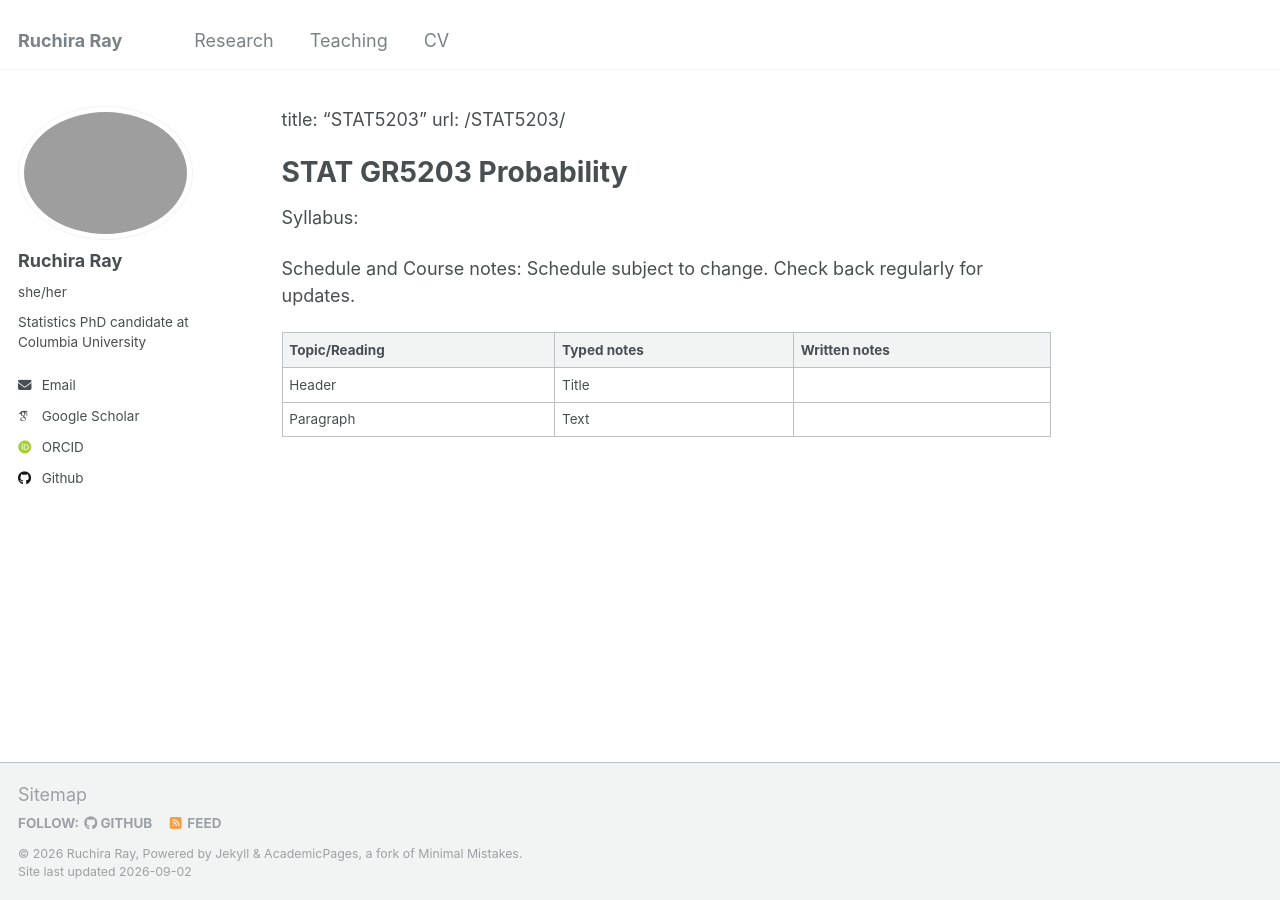
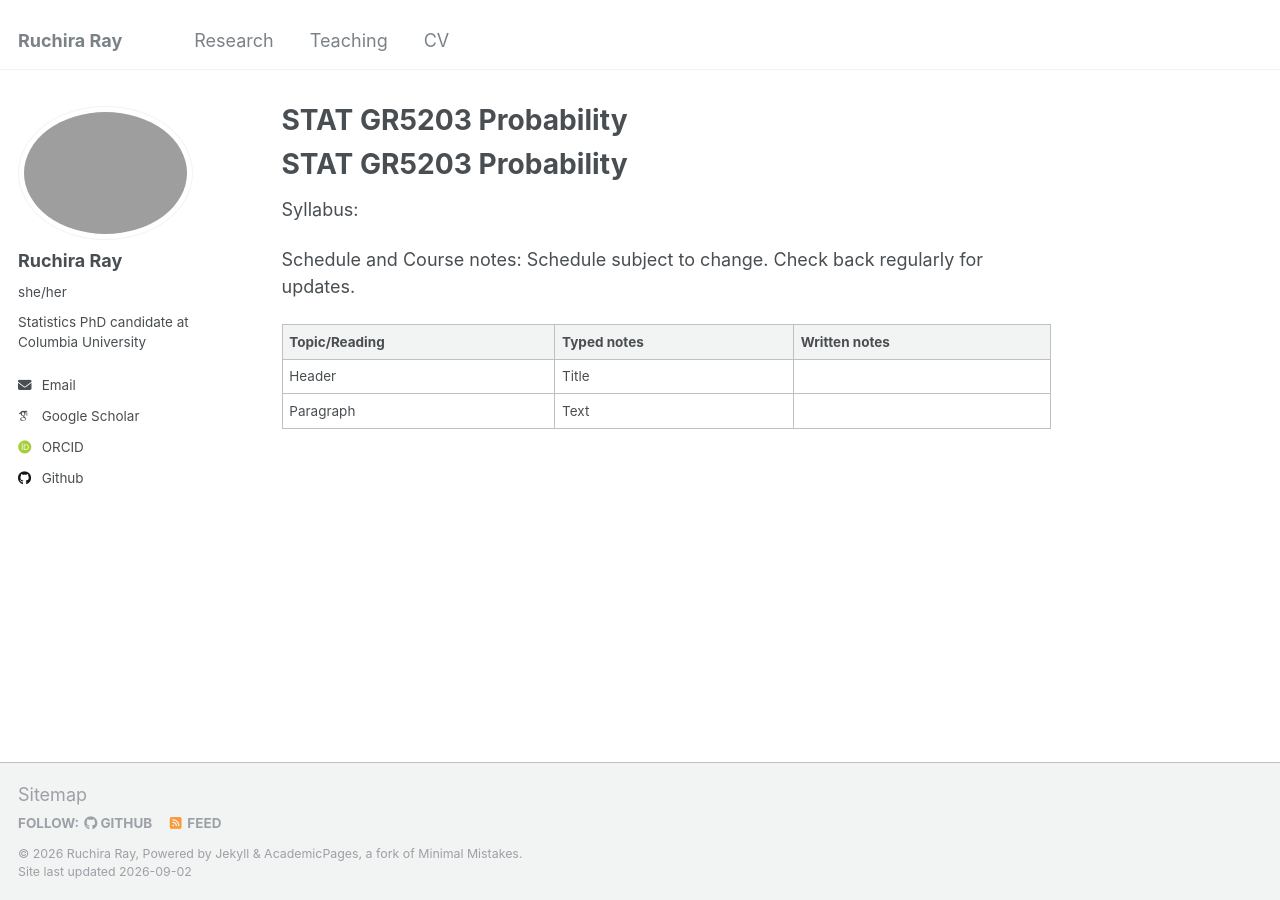
Before and after one commit to rray123/rray123.github.io, a Jekyll site: the page built from _pages/STAT5203.md, in a window 1280 px wide. Built offline with Jekyll 4.4.1, drawn with Linux system fonts in a browser that asks for light colours; some web fonts are replaced; our own code applies the rules of GitHub Pages for plain Markdown files.

Commit message:
Update STAT5203.md

```diff
--- a/_pages/STAT5203.md
+++ b/_pages/STAT5203.md
@@ -1,6 +1,3 @@
-title: "STAT5203"
-url: /STAT5203/
-
 # STAT GR5203 Probability
 
 Syllabus:
```
